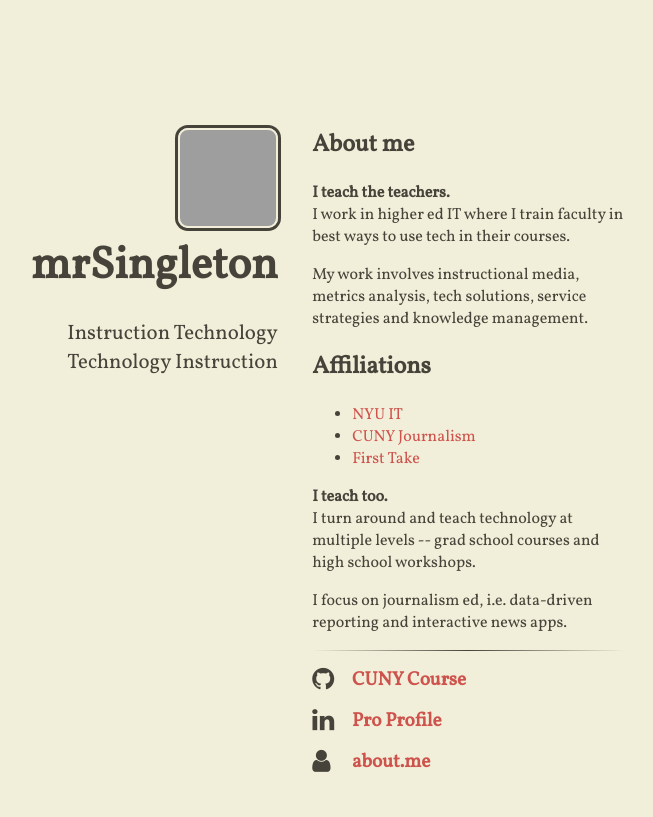
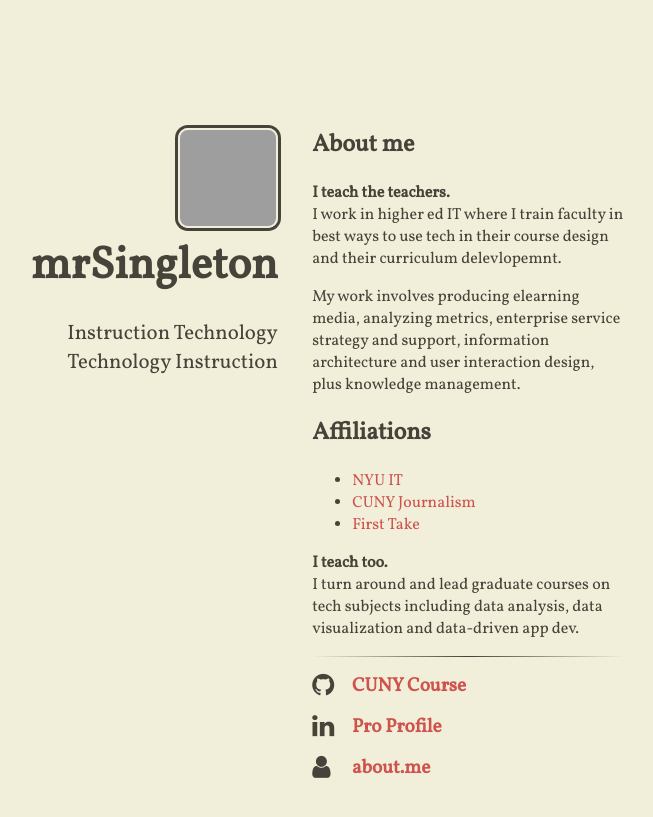
Before and after one commit to mrsingleton/mrsingleton.github.io, a Jekyll site: the page built from index.html, in a window 1280 px wide, cut to the strip 0-817 px from the top of the page. Shown: the whole strip, without its empty margins (355-1008 px from the left). Built offline with Jekyll 4.4.1, drawn with Linux system fonts in a browser that asks for light colours; nearby versions of some CDN libraries; grey boxes are pictures that could not be loaded.

Commit message:
Update content.html
edits to text

```diff
--- a/_includes/content.html
+++ b/_includes/content.html
@@ -1,6 +1,6 @@
 <h2>About me</h2>
-<p><strong>I teach the teachers.</strong><br />I work in higher ed IT where I train faculty in best ways to use tech in their courses.</p>
-<p>My work involves instructional media, metrics analysis, tech solutions, service strategies and knowledge management.</p>
+<p><strong>I teach the teachers.</strong><br />I work in higher ed IT where I train faculty in best ways to use tech in their course design and their curriculum delevlopemnt.</p>
+<p>My work involves producing elearning media, analyzing metrics, enterprise service strategy and support, information architecture and user interaction design, plus knowledge management.</p>
 
 <h2>Affiliations</h2>
 <ul>
@@ -9,9 +9,7 @@
   <li><a href="http://www.firsttakenyc.com/" target="_blank">First Take</a></li>
 </ul>
 
-<p><strong>I teach too.</strong><br />I turn around and teach technology at multiple levels -- grad school courses and high school workshops.</p>
-
-<p>I focus on journalism ed, i.e. data-driven reporting and interactive news apps.</p>
+<p><strong>I teach too.</strong><br />I turn around and lead graduate courses on tech subjects including data analysis, data visualization and data-driven app dev.</p>
 
 <hr />
 
```
